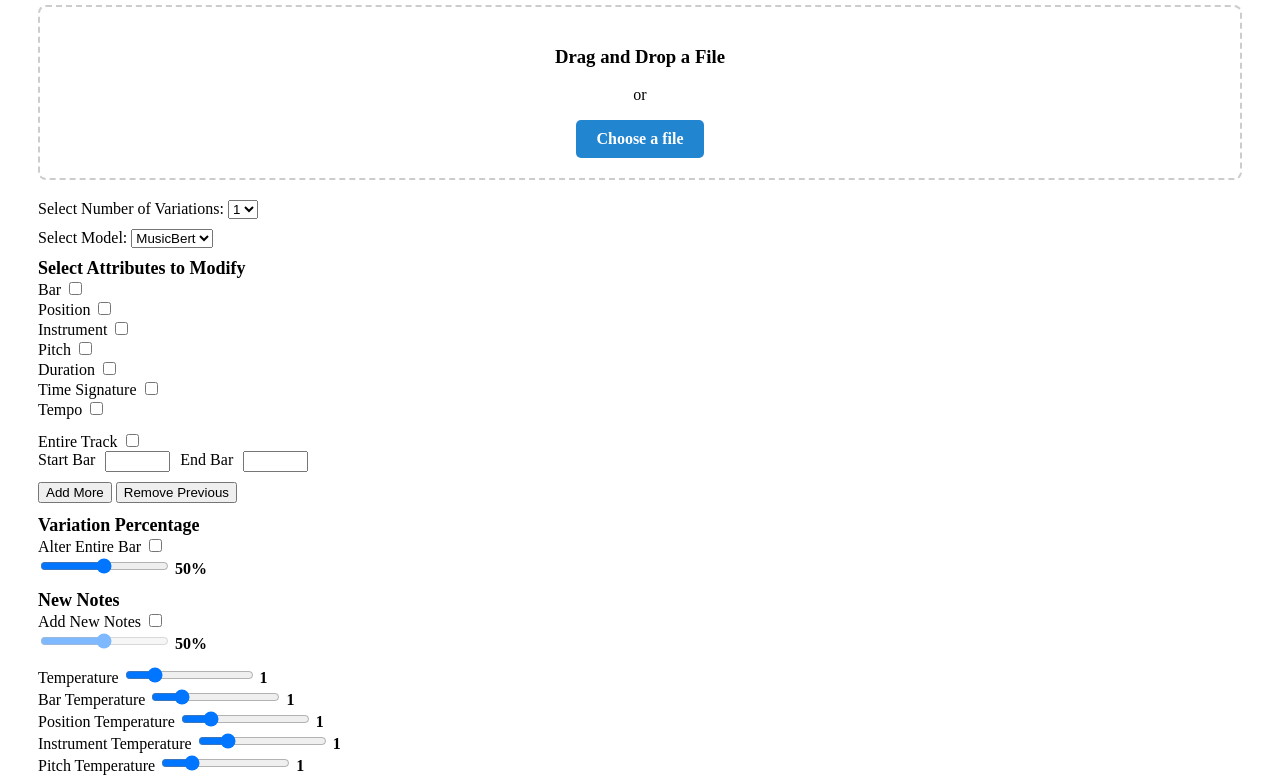
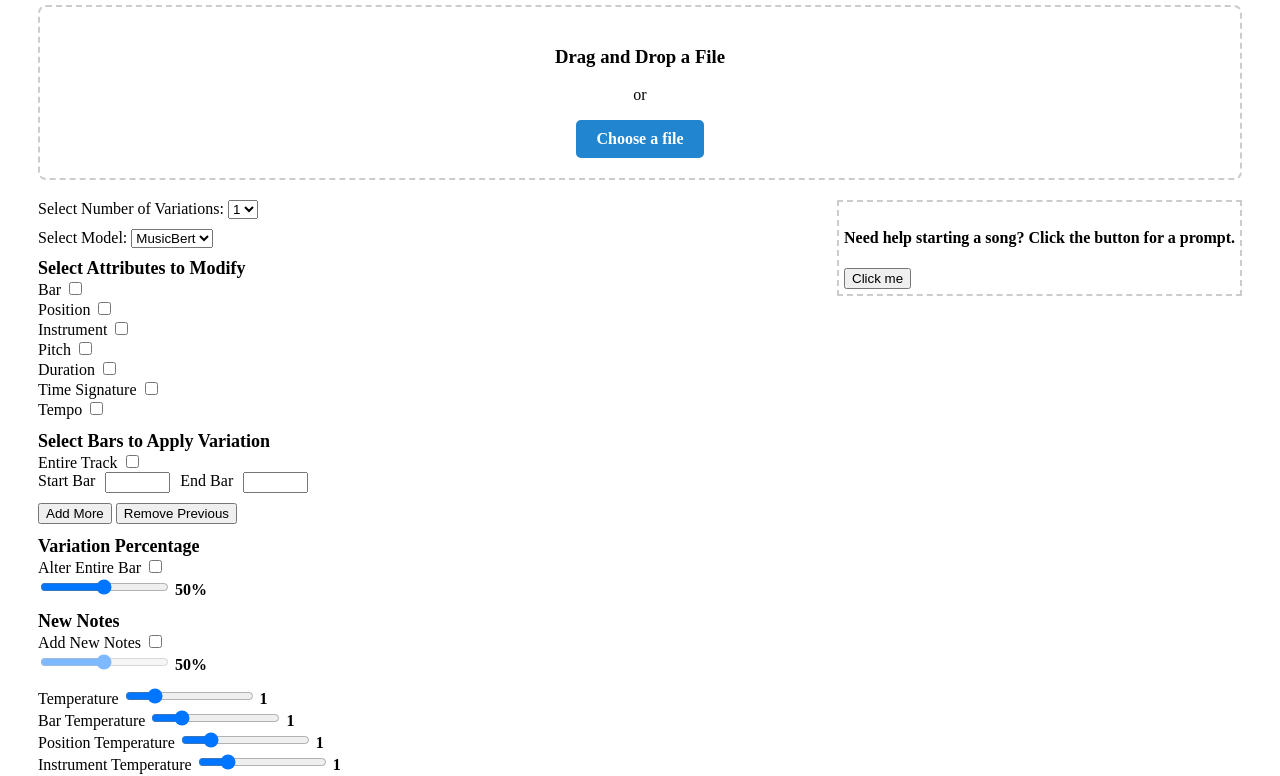
Before and after one commit to SensiLab/MusicVariationWorkshop, a Flask app: page / in a window 1280 px wide. Shown: the part 133-909 px from the top of the page. Run offline with Flask 3, Linux system fonts and the light colour scheme; the visitor is signed in with stand-in values (Sample User, id 1); parts of the project's set-up code (start-up, migrations or seed data) failed here and were passed over; some libraries are stand-ins or nearby versions.

Commit message:
Added musical prompt functionality

```diff
--- a/static/css/style.css
+++ b/static/css/style.css
@@ -166,3 +166,9 @@
 .MidiVisualiserContainer {
     display : none;
 }
+
+.PrompterContainer{
+    float: right;
+    border: 2px dashed #ccc;
+    padding: 5px;
+}
--- a/templates/index.html
+++ b/templates/index.html
@@ -15,6 +15,11 @@
             <span id="file-upload-text">Choose a file</span>
         </label>
         <input type="file" id="file-input" multiple>
+    </div>
+    <div class="PrompterContainer">
+        <h4>Need help starting a song? Click the button for a prompt.</h4>
+        <p id="prompt"></p>
+        <button id="new_prompt">Click me</button>
     </div>
     <div id="selected-file"></div>
     <div id="dropdown">
@@ -68,7 +73,8 @@
                 <input type="checkbox" id="TempoCheckbox" name="TempoCheckbox">
             </div>
         </div>
-        <div class="AttributeControlContainer" >
+        <label for="bar-container" class="controlLabel">Select Bars to Apply Variation</label>
+        <div class="AttributeControlContainer" id="bar-container">
             <label for="EntireTrackCheckbox">Entire Track</label>
             <input type="checkbox" id="EntireTrackCheckbox" name="EntireTrackCheckbox">
             <div id="BarSelectionContainer">
@@ -179,6 +185,75 @@
     <script src="https://cdnjs.cloudflare.com/ajax/libs/socket.io/4.1.2/socket.io.js"></script>
     <script src="https://cdn.jsdelivr.net/combine/npm/tone@14.7.58,npm/@magenta/music@1.23.1/es6/core.js,npm/focus-visible@5,npm/html-midi-player@1.5.0"></script>
     <script>
+
+    const prompts = [
+        "You are sitting outside on a warm sunny day",
+        "A lost child in a supermarket",
+        "You are relaxing until a spider falls into your lap",
+        "An angry crowd rioting",
+        "You bid a final farewell to an old friend",
+        "A gentle rain falling on a quiet night",
+        "A butterfly emerging from its cocoon",
+        "Walking through a dense, mysterious forest at twilight",
+        "A sudden burst of joy after receiving unexpected good news",
+        "A lone traveler wandering through an abandoned city",
+        "The moment you catch someone's eye across a crowded room",
+        "A spaceship drifting through the vastness of space",
+        "Watching the sunrise after a sleepless night",
+        "A cat stalking its prey in the tall grass",
+        "The tension before a big performance",
+        "A child’s wonder at seeing snow for the first time",
+        "A carnival in full swing, with lights, music, and laughter",
+        "The calm before a thunderstorm rolls in",
+        "Sailing on a calm ocean under a full moon",
+        "A reunion with a long-lost family member",
+        "A secret meeting in a hidden garden",
+        "Dancing through a field of flowers on a breezy day",
+        "The eerie stillness of an empty house at night",
+        "A thrilling chase through the narrow streets of a bustling city",
+        "A dream where everything seems to be floating in slow motion",
+        "A walk along a foggy beach at dawn",
+        "The excitement of opening a long-awaited letter",
+        "Exploring a hidden cave filled with ancient treasures",
+        "The quiet sadness of watching autumn leaves fall",
+        "A fierce storm raging outside while you’re safe indoors",
+        "A playful dance with shadows under a streetlamp",
+        "The nostalgia of finding an old photograph",
+        "A secret whispered between best friends",
+        "The rush of adrenaline during a high-speed race",
+        "A lone bird singing at the break of day",
+        "The magical moment of making a wish upon a star",
+        "A peaceful meadow with wildflowers swaying in the wind",
+        "The first snowfall of the year, covering everything in white",
+        "A heroic rescue in the face of danger",
+        "The mystery of a locked door in an ancient castle",
+        "A child’s laughter echoing through an empty playground",
+        "A bittersweet memory of a summer romance",
+        "A bustling marketplace full of vibrant colors and sounds",
+        "The serenity of a quiet library filled with old books",
+        "A surreal journey through a dreamscape of shifting shapes and colors",
+        "The emptiness of an abandoned childhood home",
+        "A love letter that was never sent",
+        "The last dance at a nearly empty ballroom",
+        "A lonely walk through a rainy city at night",
+        "The quiet pain of unspoken words between two friends",
+        "A final glance at a place you’ll never return to",
+        "The fading memories of a once-happy relationship",
+        "A solitary figure sitting by a grave in the evening",
+        "The sorrow of packing away a loved one’s belongings",
+        "Watching a beloved pet slowly grow old",
+        "A farewell hug at an airport terminal",
+        "The ache of seeing someone you love with someone else",
+        "A melancholic melody played on a distant piano",
+        "The sadness of an empty chair at the dinner table",
+        "A childhood friendship that slowly drifted apart",
+        "The loneliness of an empty park on a winter day",
+        "The quiet despair of unfulfilled dreams",
+        "The lingering scent of perfume after someone has left",
+        "The slow realization that something is forever lost",
+        "The muted grief of watching the sunset alone"
+    ];
+
         // Connect to the WebSocket server
         const socket = io.connect('https://' + document.domain + ':' + location.port);
         // const socket = io.connect('http://' + document.domain + ':' + location.port);
@@ -222,6 +297,7 @@
 
                 let midi_container = document.getElementById("midi-visualiser-container");
                 midi_container.style.display = 'block';
+
 
                 let midi_visualiser = document.getElementById('midi-player');
                 midi_visualiser.src = `variations/${filename}`;
@@ -272,6 +348,16 @@
             processingIcon.alt = 'Failed';
 
             alert('Job failed due to an invalid bar range. Ensure selected bars are in range of the midi file.')
+        });
+
+        // prompts
+
+        const promptButton = document.getElementById('new_prompt');
+
+        promptButton.addEventListener('click', function(){
+            let prompt = document.getElementById('prompt');
+            let randomIndex = Math.floor(Math.random() * prompts.length);
+            prompt.innerText = prompts[randomIndex];
         });
 
         let dropArea = document.getElementById('drop-area');
```
